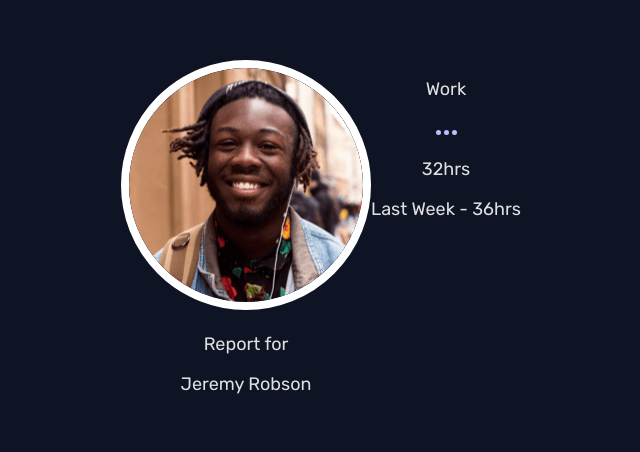
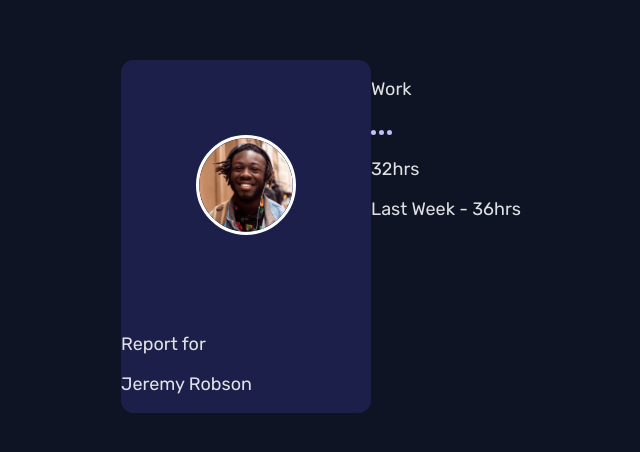
Before and after one commit to mahiv87/chrono-dash, a React (Vite) app: page / in a window 1280 px wide. Shown: the part 164-616 px from the top of the page, without its empty margins (319-959 px from the left). Built offline with nearby package versions, Linux system fonts and the light colour scheme.

Commit message:
user branch

```diff
--- a/src/App.css
+++ b/src/App.css
@@ -2,7 +2,7 @@
 	max-width: 1440px;
 	margin: 0 auto;
 	padding: 2rem;
-	text-align: center;
+	/* text-align: center; */
 }
 
 .container {
--- a/src/components/UserComponent/UserComponent.jsx
+++ b/src/components/UserComponent/UserComponent.jsx
@@ -3,7 +3,7 @@ import avatar from '../../images/image-jeremy.png';
 
 function UserComponent() {
 	return (
-		<div>
+		<div className={styles.container}>
 			<img src={avatar} alt="User avatar" className={styles.avatar} />
 			<p>Report for</p>
 			<p>Jeremy Robson</p>
--- a/src/components/UserComponent/UserComponent.module.css
+++ b/src/components/UserComponent/UserComponent.module.css
@@ -1,4 +1,10 @@
+.container {
+	background: hsl(235, 46%, 20%);
+	border-radius: 0.7rem;
+}
+
 .avatar {
+	scale: 0.4;
 	border: 8px solid white;
 	border-radius: 50%;
 }
```
